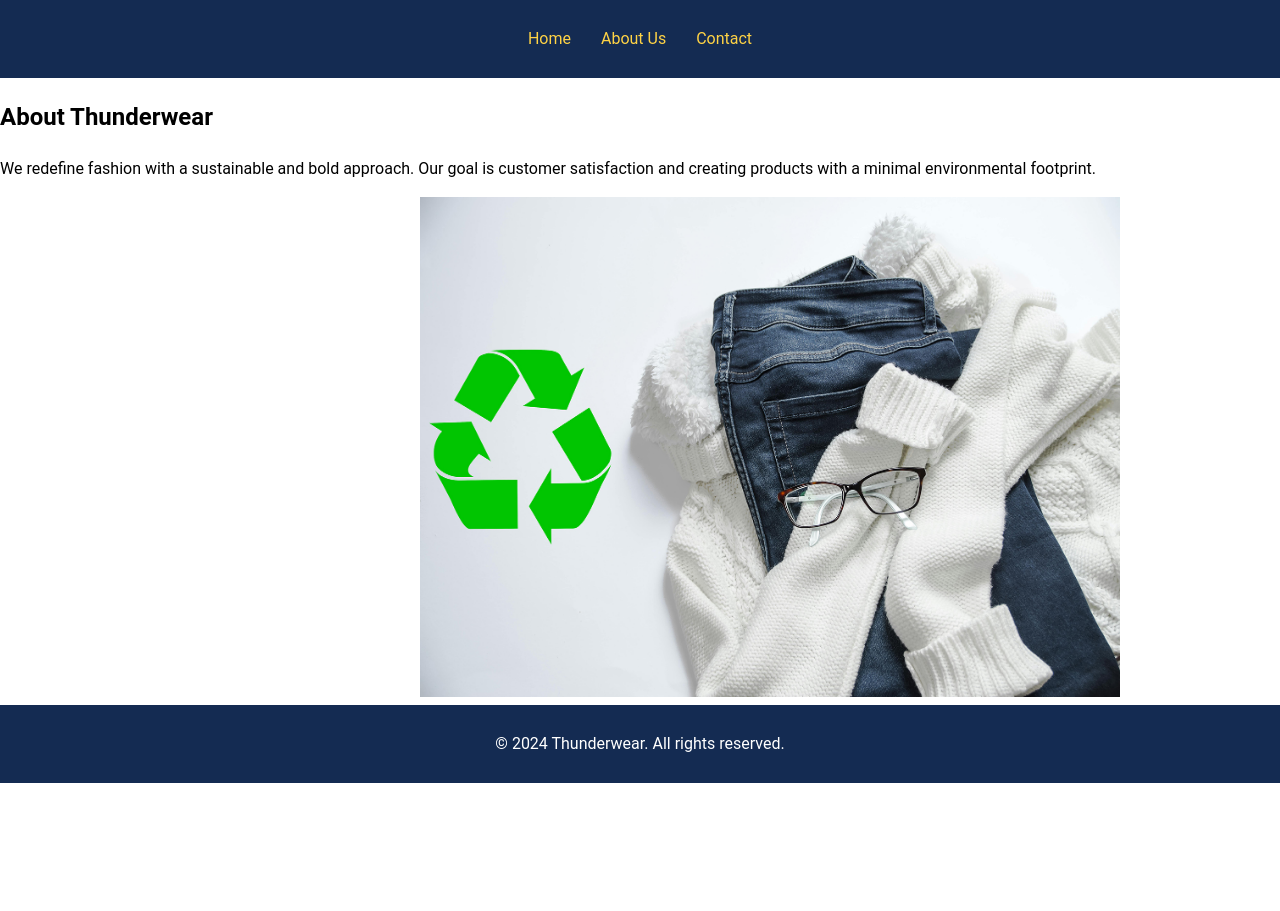
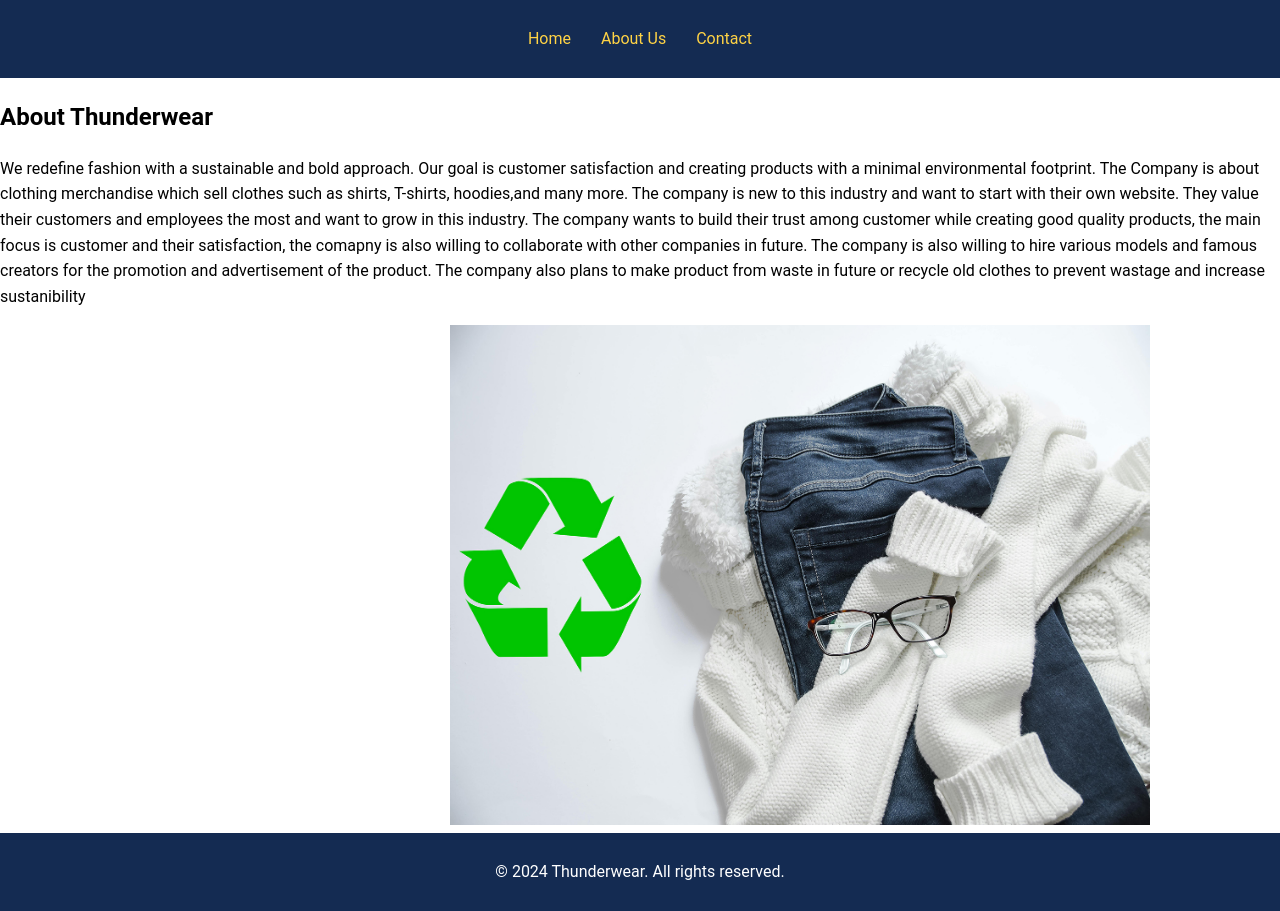
Before and after one commit to DevPatel-art/cprg-218-final, a plain HTML site: page about.html in a window 1280 px wide. Before the commit the page ends 800 px from the top, so only its background shows below. Drawn offline with Linux system fonts and the light colour scheme; a web font is replaced by a local one.

Commit message:
update changes

```diff
--- a/about.html
+++ b/about.html
@@ -20,8 +20,25 @@
   <main>
     <section>
       <h1>About Thunderwear</h1>
-      <p>We redefine fashion with a sustainable and bold approach. Our goal is customer satisfaction and creating products with a minimal environmental footprint.</p>
-      <img src="recycling.jpg" id="recycle" alt="Our team working together">
+      <p>We redefine fashion with a sustainable and bold approach. Our goal is customer satisfaction and creating products with a minimal environmental footprint.
+        The Company is about clothing merchandise which
+        sell clothes such as shirts, T-shirts, hoodies,and
+        many more. The company is new to this industry
+        and want to start with their own website. They value
+        their customers and employees the most and want
+        to grow in this industry.
+        The company wants to build their trust among
+        customer while creating good quality products, the
+        main focus is customer and their satisfaction, the comapny
+        is also willing to collaborate with other companies in
+        future. The company is also willing to hire various
+        models and famous creators for the promotion and
+        advertisement of the product. The company also
+        plans to make product from waste in future or
+        recycle old clothes to prevent wastage and increase
+        sustanibility
+      </p>
+      <img src="recycling.jpg" id="recycle" alt="recycling clothes image">
     </section>
   </main>
   <footer>
--- a/style.css
+++ b/style.css
@@ -94,7 +94,7 @@ body {
   #recycle{
     width: 700px;
     height: 500px;
-    margin-left: 420px;
+    margin-left: 450px;
   }
   #store{
     width: 700px;
@@ -140,7 +140,7 @@ body {
 
   .description{
     text-align: center;
-    font-size: larger;
+    font-size: 25px;
   }
 
 
```
